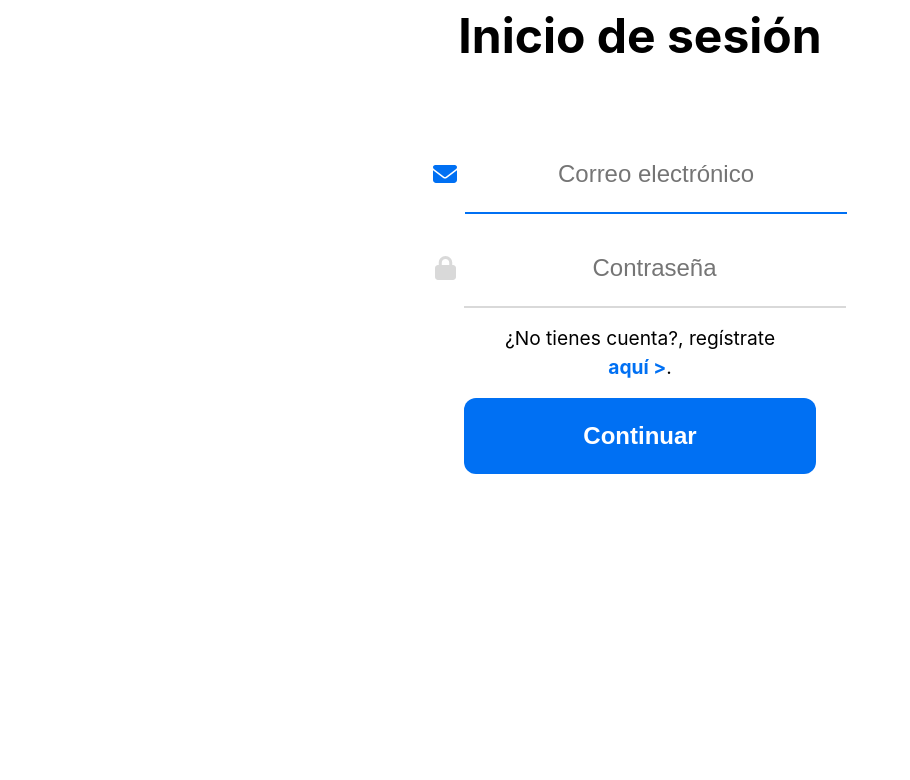
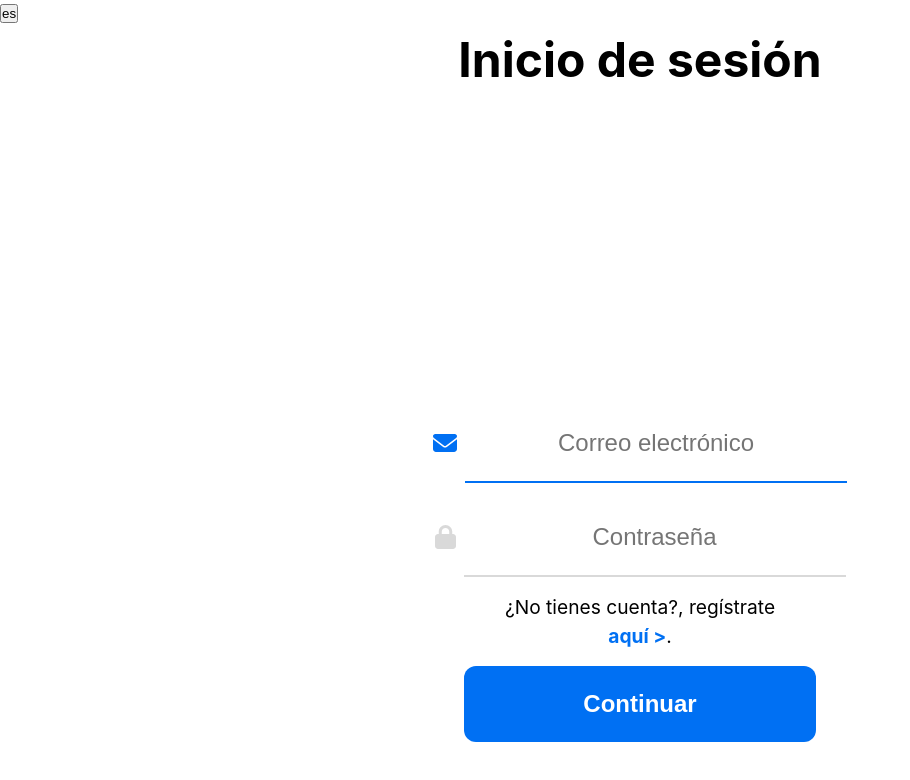
Before and after one commit to elvisscochito/kanbanize-lite, a React (Vite) app: page /inicio-de-sesion in a window 1280 px wide. Shown: the top 780 px of the page, without its empty margins (0-910 px from the left). Built offline with nearby package versions, Linux system fonts and the light colour scheme.

Commit message:
almost work translate component

```diff
--- a/src/App.jsx
+++ b/src/App.jsx
@@ -1,10 +1,13 @@
 import AppRouter from './routes/app'
+import Translator from './components/Translator'
 
 function App() {
 
   return (
     <div className="App">
-      <AppRouter />
+      <Translator>
+        <AppRouter />
+      </Translator>
     </div>
   )
 }
--- /dev/null
+++ b/src/assets/Languages.json
@@ -0,0 +1,11 @@
+{
+    "es": {
+        "BtnLogIn": "Iniciar sesión",
+        "LogIn": "Inicio de sesión",
+        "SignUp": "Registrarse"
+    },
+    "en": {
+        "LogIn": "Log In",
+        "SignUp": "Sign Up"
+    }
+}
--- /dev/null
+++ b/src/components/Translator.jsx
@@ -0,0 +1,35 @@
+
+import { useEffect, useState } from "react";
+import React from 'react';
+import Translation from '../assets/Languages.json';
+
+const languages = Object.keys(Translation); // get the available languages from the Translation object
+
+const Translator = ({children}) => {
+    const [languageIndex, setLanguageIndex] = useState(0);
+    const [translation, setTranslation] = useState(Translation[languages[languageIndex]]);
+
+    const changeLanguage = () => {
+        setLanguageIndex((languageIndex + 1) % languages.length); // toggle between the available languages one by one
+    }
+
+    useEffect(() => {
+        setTranslation(Translation[languages[languageIndex]]);
+    }, [languageIndex])
+
+    const currentLanguage = languages[languageIndex]; // get the current language name
+
+    // recursively clone the children components and pass the translated text as props
+    const translatedChildren = React.Children.map(children, (child) =>
+        React.cloneElement(child, { translation })
+    );
+
+    return (
+        <>
+            <button onClick={changeLanguage}>{currentLanguage}</button>
+            {translatedChildren}
+        </>
+    )
+}
+
+export default Translator;
--- a/src/pages/LogIn.jsx
+++ b/src/pages/LogIn.jsx
@@ -6,8 +6,7 @@ import { useNavigate, Link } from 'react-router-dom';
 
 export default function LogIn () {
   const apiUrl = 'http://localhost:3000/api/v2'
-  const [email, setEmail] = useState('')
-  const [password, setPassword] = useState('')
+  const [passwordEmptyError, setPasswordEmptyError] = useState(false);
   const form = useRef();
   const id = useId();
   const navigate = useNavigate();
@@ -42,7 +41,7 @@ export default function LogIn () {
     console.log(data) */
   }
 
-  /* const handlePassword = (e) => {
+  const handlePassword = (e) => {
     e.preventDefault();
     const password = form.current.password.value;
 
@@ -51,7 +50,7 @@ export default function LogIn () {
     } else {
       setPasswordEmptyError(false);
     }
-  } */
+  }
 
   return (
     <>
@@ -82,12 +81,12 @@ export default function LogIn () {
               <FontAwesomeIcon icon={faLock} />
             </label>
             <div className={login.formInputLogin}>
-              <input type="password" className={login.inputLogin} id={`${id}-password`} name="password" placeholder="Contraseña" /* title='Ingrese su contraseña.' */ onInvalid={e => e.target.setCustomValidity('Por favor, ingrese aquí su contraseña.')} /* onPaste={(e) => {e.preventDefault(); return false;}} */ /* onCopy={(e) => {e.preventDefault(); return false;}} */ /* onBlur={handlePassword} */ /* onSelectStart={(e) => {e.preventDefault(); return false;}} */ autoComplete="true" required/>
-            </div>
-              {/* {
+              <input type="password" className={login.inputLogin} id={`${id}-password`} name="password" placeholder="Contraseña" /* title='Ingrese su contraseña.' */ onInvalid={e => e.target.setCustomValidity('Por favor, ingrese aquí su contraseña.')} /* onPaste={(e) => {e.preventDefault(); return false;}} */ /* onCopy={(e) => {e.preventDefault(); return false;}} */ onBlur={handlePassword} /* onSelectStart={(e) => {e.preventDefault(); return false;}} */ autoComplete="true" required/>
+              {
                 passwordEmptyError &&
                 <span className={login.passwordEmptyError}>Debe ingresar su contraseña con la que se registro.</span>
-              } */}
+              }
+            </div>
           </fieldset>
 
           <span className={login.newAccount}>¿No tienes cuenta?, regístrate <br/> <Link to="/registro-de-cuenta">aquí &gt;</Link>.</span>
--- a/src/pages/SignUp.jsx
+++ b/src/pages/SignUp.jsx
@@ -1,9 +1,15 @@
-function SignUp() {
-	return (
-		<>
-		  <h1>Registrarse</h1>
-		</>
-	);
+import Translator from '../components/Translator';
+
+function SignUp({ translation }) {
+  return (
+    <h1>{translation.SignUp}</h1>
+  );
 }
 
-export default SignUp;
+export default function SignUpWrapper() {
+  return (
+    <Translator>
+      <SignUp />
+    </Translator>
+  );
+}
--- a/src/pages/Start.jsx
+++ b/src/pages/Start.jsx
@@ -13,7 +13,6 @@ function Start() {
         <LinkButton href="/inicio-de-sesion" text="Iniciar sesión" />
         <LinkButton href="/registro-de-cuenta" text="Registrarse" />
       </div>
-
     </div>
   );
 }
--- a/src/styles/LogIn.module.css
+++ b/src/styles/LogIn.module.css
@@ -2,13 +2,17 @@ div.grid {
     display: grid;
     place-items: center;
     grid-gap: 4rem;
-    margin-bottom: 2.5rem;
+    height: 100vh;
+    width: 100vw;
+    /* margin-bottom: 2.5rem; */
 }
 
 header.header {
+    display: flex;
+    align-content: flex-start;
+    height: 100%;
     font-size: 1.5em;
     font-weight: 700;
-    text-align: center;
 }
 
 /* div.iconContainer {
@@ -51,13 +55,13 @@ fieldset.formGroup {
 label.formLabel {
     font-size: 1.5em;
     font-weight: 550;
-    color: var(--aux);
+    color: var(--aux-color);
     text-align: center;
 }
 
 input.inputLogin:is([type=email], [type=password]) {
     border: none;
-    border-bottom: 2px solid var(--aux);
+    border-bottom: 2px solid var(--aux-color);
     padding: 1em 1.5em;
     font-size: 1.5rem;
     text-align: center;
@@ -101,9 +105,14 @@ span.formInputError {
 
 /* VALIDATION SECTION */
 
-input.inputLogin[type=email]:is(:not(:placeholder-shown):valid) + .formValidationStatusSuccess{
+input.inputLogin[type=email]:focus:is(:not(:placeholder-shown):valid) + .formValidationStatusSuccess{
     opacity: 1;
     color: var(--success-color);
+}
+
+input.inputLogin[type=email]:is(:not(:focus):not(:placeholder-shown):valid) + .formValidationStatusSuccess {
+    opacity: 1;
+    color: var(--aux-color);
 }
 
 input.inputLogin[type=email]:is(:not(:placeholder-shown):invalid) ~ .formValidationStatusError {
@@ -116,7 +125,7 @@ input.inputLogin[type=email]:is(:not(:placeholder-shown):invalid) ~ .formValidat
         color: var(--accent-color);
     }
 
-    fieldset:has(input.inputLogin[type=email]:is(:not(:placeholder-shown):valid)) > label {
+    fieldset:has(input.inputLogin[type=email]:focus:is(:not(:placeholder-shown):valid)) > label {
         color: var(--success-color);
     }
 
@@ -129,7 +138,12 @@ input.inputLogin[type=email]:is(:not(:placeholder-shown):invalid) ~ .formValidat
     }
 }
 
-input.inputLogin[type=email]:is(:not(:placeholder-shown):valid) {
+div.formInputLogin:has(input.inputLogin[type=password]) {
+    display: flex;
+    flex-direction: column;
+}
+
+input.inputLogin[type=email]:focus:is(:not(:placeholder-shown):valid) {
     border-bottom: 2px solid var(--success-color);
     caret-color: var(--success-color);
 }
--- a/src/styles/themes/color-scheme.css
+++ b/src/styles/themes/color-scheme.css
@@ -10,7 +10,7 @@
 
     --bg-color: #f5f5f5;
     --details: #c0c0c0;
-    --aux: #D9D9D9;
+    --aux-color: #D9D9D9;
     --accent-color: #0070F3;
 
     color-scheme: light dark;
```
